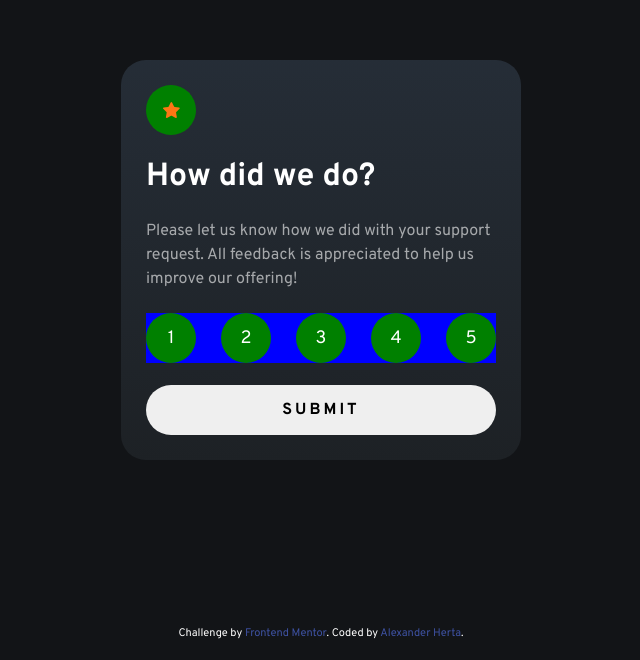
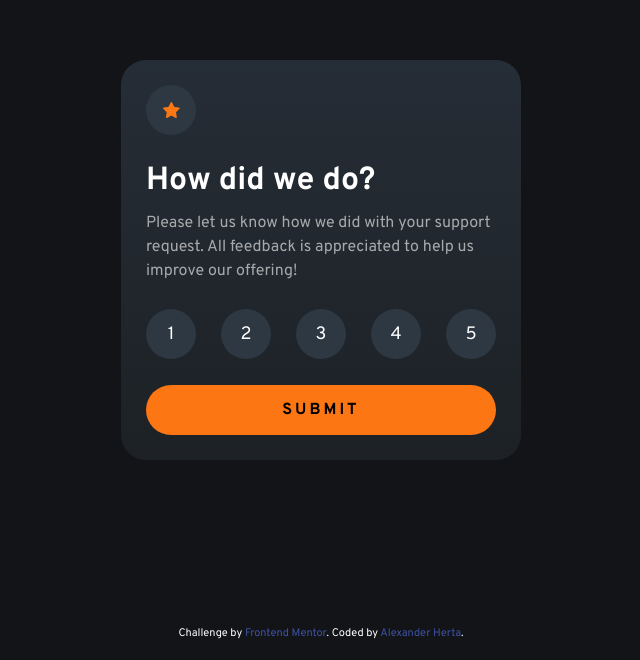
Before and after one commit to alexanderherta/interactive-rating-component, a plain HTML site: page index.html in a window 1280 px wide. Shown: the part 140-800 px from the top of the page, without its empty margins (319-959 px from the left). Drawn offline with Linux system fonts and the light colour scheme.

Commit message:
Finish styling content area

```diff
--- a/index.html
+++ b/index.html
@@ -16,14 +16,16 @@
     <div class="star-icon-div">
       <svg class="star-icon" width="17" height="16" xmlns="http://www.w3.org/2000/svg"><path d="m9.067.43 1.99 4.031c.112.228.33.386.58.422l4.45.647a.772.772 0 0 1 .427 1.316l-3.22 3.138a.773.773 0 0 0-.222.683l.76 4.431a.772.772 0 0 1-1.12.813l-3.98-2.092a.773.773 0 0 0-.718 0l-3.98 2.092a.772.772 0 0 1-1.119-.813l.76-4.431a.77.77 0 0 0-.222-.683L.233 6.846A.772.772 0 0 1 .661 5.53l4.449-.647a.772.772 0 0 0 .58-.422L7.68.43a.774.774 0 0 1 1.387 0Z" fill="#FC7614"/></svg>
     </div>
-    <h1 class="heading">How did we do?</h1>
-    <p class="text">Please let us know how we did with your support request. All feedback is appreciated to help us improve our offering!</p>
+    <div class="text-div">
+      <h1 class="heading">How did we do?</h1>
+      <p class="text">Please let us know how we did with your support request. All feedback is appreciated to help us improve our offering!</p>
+    </div>
     <div class="rating-area">
-      <a href="#" id="rating-button1" class="rating-buttons"><p>1</p></a>
-      <a href="#" id="rating-button2"  class="rating-buttons"><p>2</p></a>
-      <a href="#" id="rating-button3"  class="rating-buttons"><p>3</p></a>
-      <a href="#" id="rating-button4"  class="rating-buttons"><p>4</p></a>
-      <a href="#" id="rating-button5"  class="rating-buttons"><p>5</p></a>
+      <a href="#" id="rating-button1" class="rating-buttons">1</a>
+      <a href="#" id="rating-button2"  class="rating-buttons">2</a>
+      <a href="#" id="rating-button3"  class="rating-buttons">3</a>
+      <a href="#" id="rating-button4"  class="rating-buttons">4</a>
+      <a href="#" id="rating-button5"  class="rating-buttons">5</a>
     </div>
     <button class="submit-button">SUBMIT</button>
   </div>
--- a/style.css
+++ b/style.css
@@ -37,7 +37,7 @@ body {
   height: 50px;
   width: 50px;
   border-radius: 50%;
-  background-color: green;
+  background-color: hsl(211, 20%, 22%);
   display: flex;
   justify-content: center;
   align-items: center;
@@ -45,6 +45,7 @@ body {
 
 .heading {
   font-weight: 700;
+  margin-bottom: 10px;
 }
 
 .text {
@@ -54,7 +55,6 @@ body {
 
 .rating-area {
   display: flex;
-  background-color: blue;
   justify-content: space-between;
 }
 
@@ -62,11 +62,17 @@ body {
   height: 50px;
   width: 50px;
   border-radius: 50%;
-  background-color: green;
+  background-color: hsl(211, 20%, 22%);
   font-size: 18px;
   display: flex;
   justify-content: center;
   align-items: center;
+}
+
+.rating-buttons:hover {
+  background-color: white;
+  color: black;
+  transition: 0.3s;
 }
 
 .submit-button {
@@ -76,6 +82,13 @@ body {
   letter-spacing: 3px;
   height: 50px;
   border-radius: 25px;
+  background-color: #FC7614;
+}
+
+.submit-button:hover {
+  background-color: white;
+  cursor: pointer;
+  transition: 0.3s;
 }
 
 .attribution {
```
